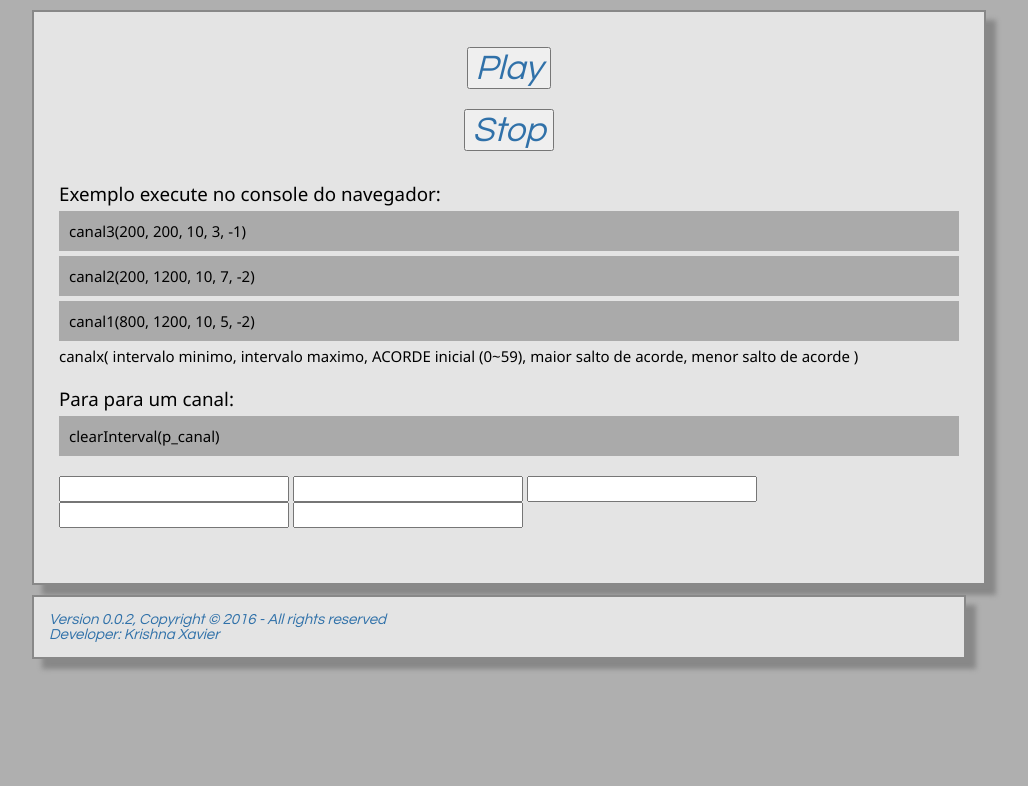
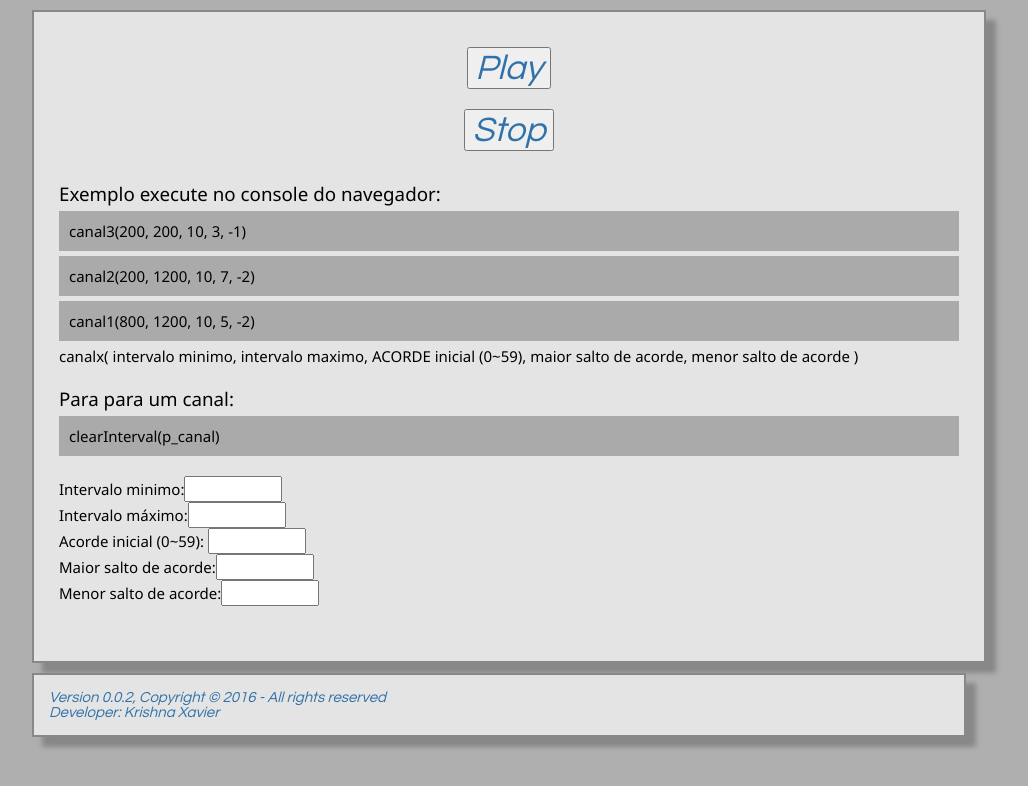
Before and after one commit to KrishnaXavier/auto-compositor, a plain HTML site: page index.html in a window 1280 px wide. Shown: the whole page, without its empty margins (158-1186 px from the left). Drawn offline with Linux system fonts and the light colour scheme.

Commit message:
Data: 16/01/2018 - Hora: 16:37:35,15

```diff
--- a/css/style.css
+++ b/css/style.css
@@ -120,3 +120,7 @@ button{
 	margin-top: 20px;
 	margin-bottom: 20px;
 }
+
+.painel input{
+	width: 10%;
+}
--- a/index.html
+++ b/index.html
@@ -51,12 +51,26 @@
                         <div class="exemplo">clearInterval(p_canal)</div>
                     </div>
 
-                    <div class="sub-slot">
-                        <input type="number" name="" />
-                        <input type="number" name="" />
-                        <input type="number" name="" />
-                        <input type="number" name="" />
-                        <input type="number" name="" />
+                    <div class="sub-slot painel">
+                        <div class="slot-input">
+                            Intervalo minimo:<input type="number" name="" />
+                        </div>
+
+                        <div class="slot-input">
+                            Intervalo máximo:<input type="number" name="" />
+                        </div>
+
+                        <div class="slot-input">
+                            Acorde inicial (0~59): <input type="number" name="" min="0" max="59" />
+                        </div>
+
+                        <div class="slot-input">
+                            Maior salto de acorde:<input type="number" name="" />
+                        </div>
+
+                        <div class="slot-input">
+                            Menor salto de acorde:<input type="number" name="" />
+                        </div>
                     </div>
 
                 </div>
```
